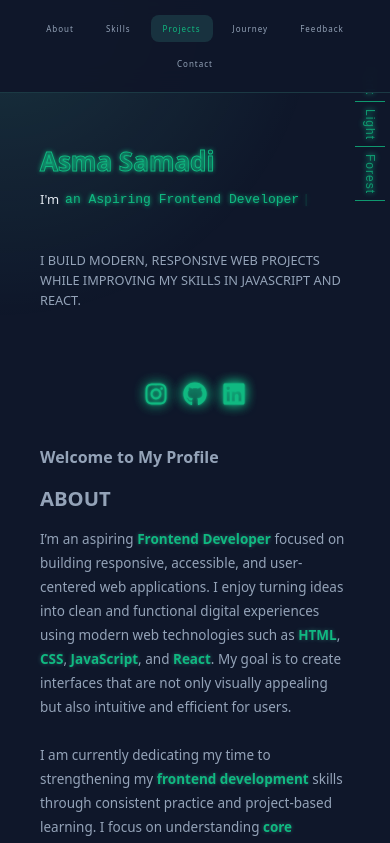
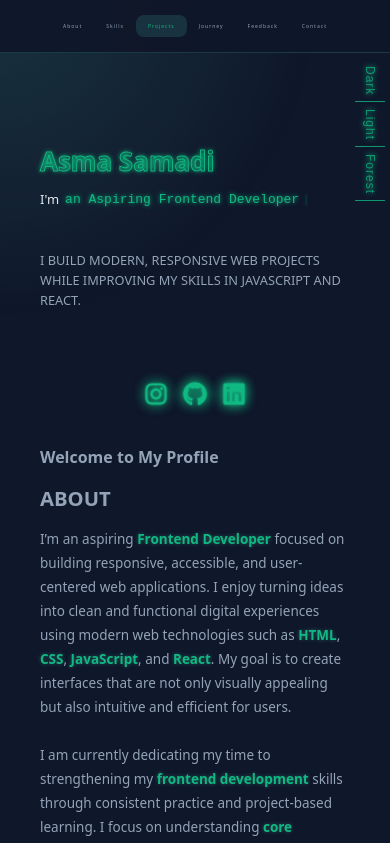
Before and after one commit to asma-samadi/Portfolio-App, a React (Vite) app in the folder my-portfolio/: page / in a window 390 px wide. Shown: the top 843 px of the page. Built offline with nearby package versions, Linux system fonts and the light colour scheme; no server answers; the database is empty.

Commit message:
make the navbar responsive

```diff
--- a/my-portfolio/src/styles/navbar.css
+++ b/my-portfolio/src/styles/navbar.css
@@ -146,6 +146,10 @@
 
 @media (max-width:480px) {
   .nav-links a {
-    font-size: 8px;
+    font-size: 5px;
+  }
+
+  .nav-links {
+    gap: 0px;
   }
 }
```
